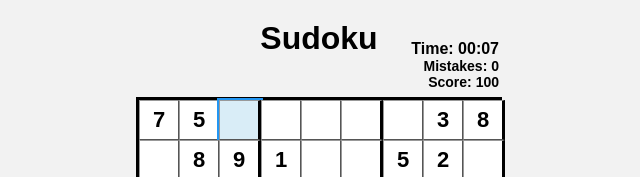
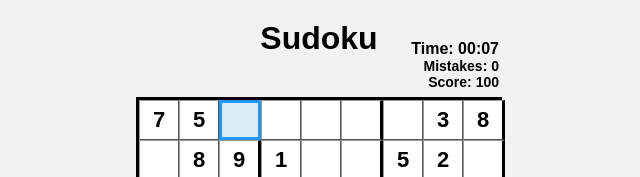
Before and after one commit to mahatodeepak/Sudoku, a plain HTML site: page index.html in a window 1280 px wide. Both pictures are taken after a click on the element 561 px from the left and 120 px from the top of the page. Shown: the top 177 px of the page, 321-961 px from the left. Drawn offline with Linux system fonts and the light colour scheme.

Commit message:
Update index.html

```diff
--- a/index.html
+++ b/index.html
@@ -111,10 +111,7 @@ button {
   padding: 10px 0;
   font-size: 18px;
     }
-  .cell.selected {
-  background: #d9edf7;
-  outline: 2px solid #2196f3;
-  }
+
   #newGame {
   display: inline-block;
   margin: 5px;
@@ -143,6 +140,12 @@ button {
     }
   .cell.same-number {
   background: #fff3cd;
+}
+
+.cell.selected {
+  background: #d9edf7;
+  outline: 3px solid #2196f3;
+  outline-offset: -3px;
 }
 </style>
 </head>
@@ -305,14 +308,15 @@ function createBoard() {
     const cell = document.createElement("div");
     cell.className = "cell";
     cell.addEventListener("click", function() {
-  if (puzzle[i] === 0) {
+
   document.querySelectorAll(".cell").forEach(c => {
     c.classList.remove("selected");
   });
 
   selectedCell = this;
   this.classList.add("selected");
-  }
+
+  highlightSameNumbers();
 });
 
     if (puzzle[i] !== 0) {
@@ -525,6 +529,8 @@ function newGame() {
     currentClues = clues;
   startTimer();
   mistakes = 0;
+    cellValues = Array(81).fill("");
+selectedCell = null;
   document.getElementById("mistakes").textContent = "Mistakes: 0";
     score = 100;
 document.getElementById("score").textContent = "Score: 100";
```
Lines whose indentation alone changed are shown as unchanged.
